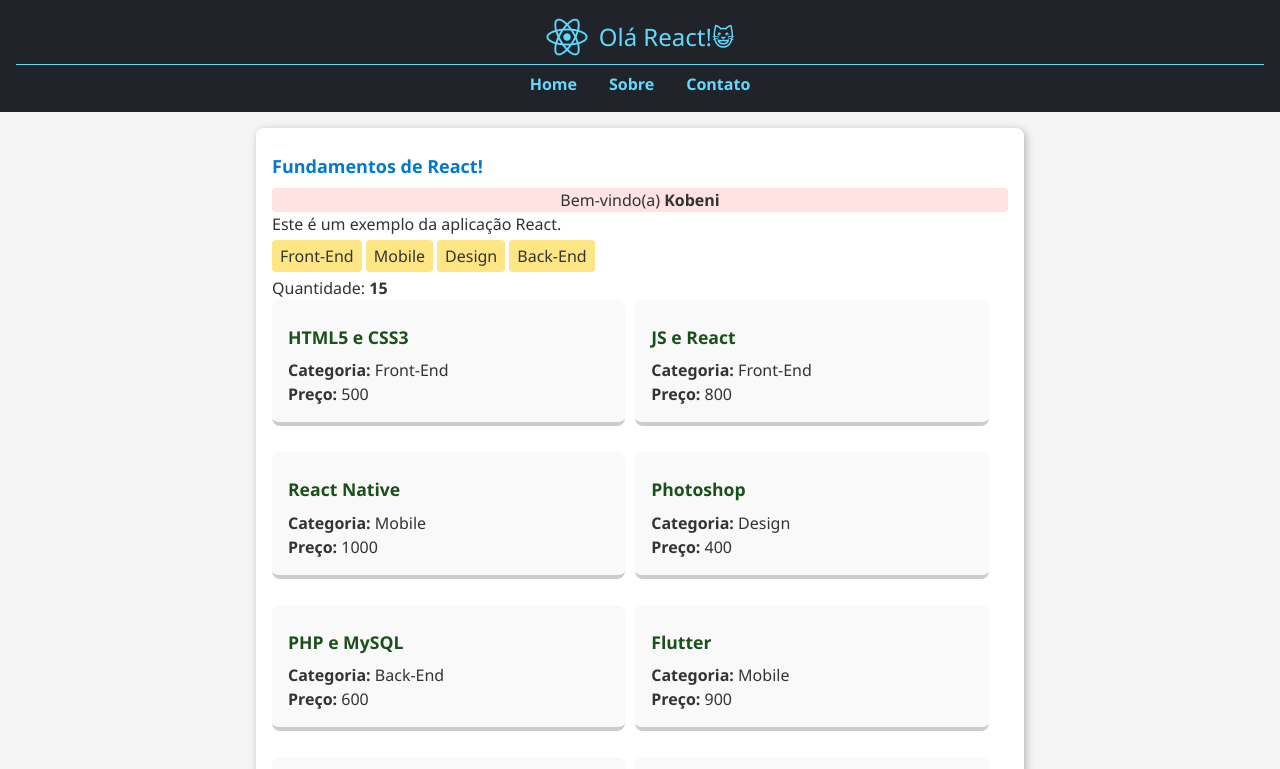
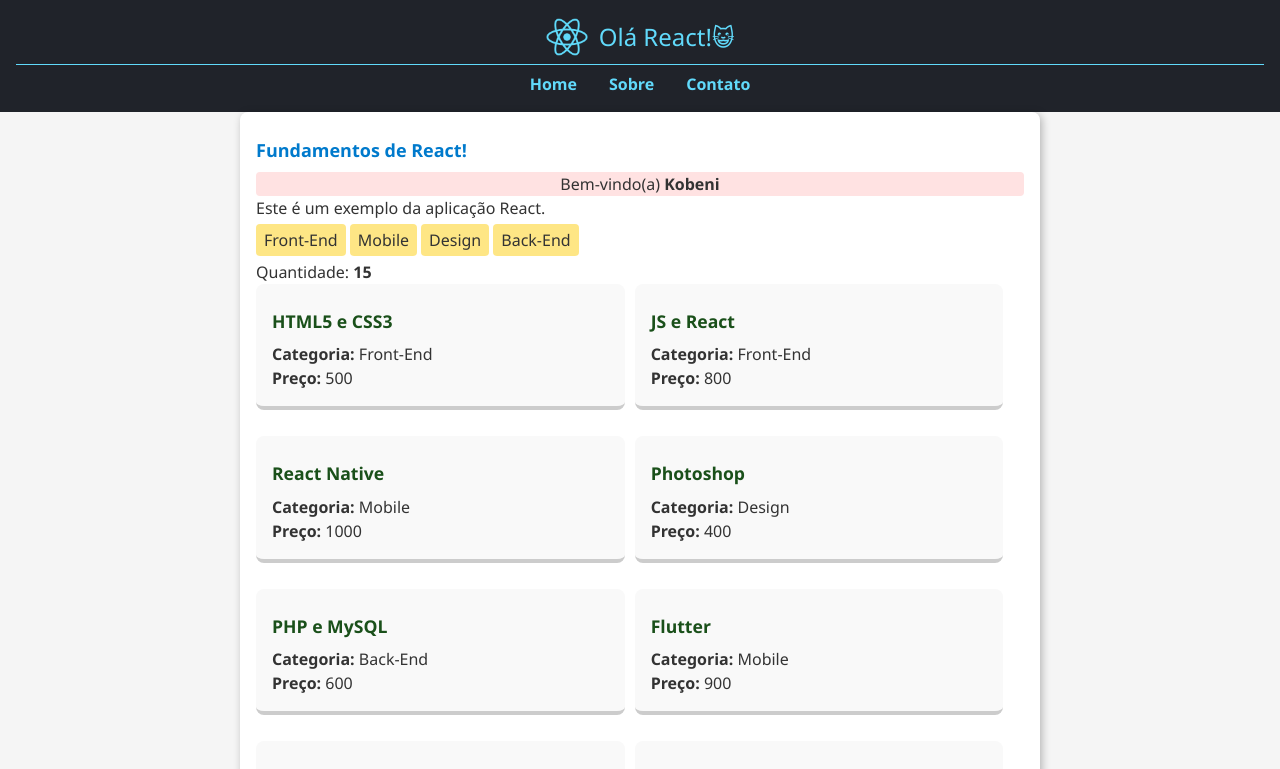
Before and after one commit to dcarianela/react-fundamentos2, a React (Vite) app: page / in a window 1280 px wide. Shown: the top 769 px of the page. Built offline with nearby package versions, Linux system fonts and the light colour scheme.

Commit message:
commit kk

```diff
--- a/package.json
+++ b/package.json
@@ -4,7 +4,7 @@
   "version": "0.0.0",
   "type": "module",
   "scripts": {
-    "dev": "vite",
+    "dev": "vite --host",
     "build": "tsc -b && vite build",
     "lint": "eslint .",
     "preview": "vite preview"
--- a/src/App.tsx
+++ b/src/App.tsx
@@ -4,17 +4,22 @@ import Rodape from "./components/Rodape/Rodape";
 import Home from "./pages/Home";
 import Sobre from "./pages/Sobre";
 import Contato from "./pages/Contato";
+import Container from "./components/Container/Container";
+import Pagina404 from "./pages/Pagina404";
 
 export default function App() {
   return (
     <>
       <Cabecalho />
 
-      <Routes>
-        <Route path="/" element={<Home />} />
-        <Route path="/sobre" element={<Sobre />} />
-        <Route path="/contato" element={<Contato />} />
-      </Routes>
+      <Container>
+        <Routes>
+          <Route path="/" element={<Home />} />
+          <Route path="/sobre" element={<Sobre />} />
+          <Route path="/contato" element={<Contato />} />
+          <Route path="*" element={<Pagina404 />} />
+        </Routes>
+      </Container>
 
       <Rodape />
     </>
--- /dev/null
+++ b/src/components/Container/Container.module.css
@@ -0,0 +1,12 @@
+.container {
+  padding: 1rem;
+  max-width: 800px;
+  margin: auto;
+  background-color: #fff;
+  border-radius: 8px;
+  box-shadow: rgba(0, 0, 0, 0.27) 2px 2px 8px;
+
+  h2 {
+    color: #007acc;
+  }
+}
--- /dev/null
+++ b/src/components/Container/Container.tsx
@@ -0,0 +1,11 @@
+import type { ReactNode } from "react";
+import estilos from "./Container.module.css";
+
+type ContainerProps = {
+  children: ReactNode;
+};
+
+/* Sempre que você quiser que o componente (Container neste caso) aceite conteúdo JSX dentro dele, o tipo correto para a prop children é ReactNode, que cobre qualquer coisa renderizável no JSX (elementos, texto etc) */
+export default function Container({ children }: ContainerProps) {
+  return <main className={estilos.container}>{children}</main>;
+}
--- a/src/components/Conteudo/Conteudo.module.css
+++ b/src/components/Conteudo/Conteudo.module.css
@@ -2,15 +2,6 @@
   padding: 1rem;
   max-width: 800px;
   margin: auto;
-}
-
-.principal {
-  background-color: #fff;
-  padding: 1rem;
-
-  h2 {
-    color: #007acc;
-  }
 }
 
 .arredondada {
--- a/src/components/Conteudo/Conteudo.tsx
+++ b/src/components/Conteudo/Conteudo.tsx
@@ -13,10 +13,8 @@ export default function Conteudo() {
   const [categoriaAtiva, setCategoriaAtiva] = useState<null | string>(null);
 
   return (
-    <main className={estilos.conteudo}>
-      <section
-        className={`${estilos.principal} ${estilos.arredondada} ${estilos.sombra}`}
-      >
+    <>
+      <section>
         <h2 className="font-bold text-lg">Fundamentos de React!</h2>
 
         <Saudacao nome="Kobeni" classe="bg-red-100" />
@@ -50,6 +48,6 @@ export default function Conteudo() {
       <DicaDoDia />
 
       <AvisoImportante />
-    </main>
+    </>
   );
 }
--- /dev/null
+++ b/src/pages/Pagina404.tsx
@@ -0,0 +1,12 @@
+import { Link } from "react-router-dom";
+
+export default function Pagina404() {
+  return (
+    <section>
+      <h2>Ops! Página não encontrada...</h2>
+      <p>
+        <Link to="/">Volte para a página principal</Link>
+      </p>
+    </section>
+  );
+}
```
Also changed, not shown: 1 other file (tests, documents, lock files or other folders).
